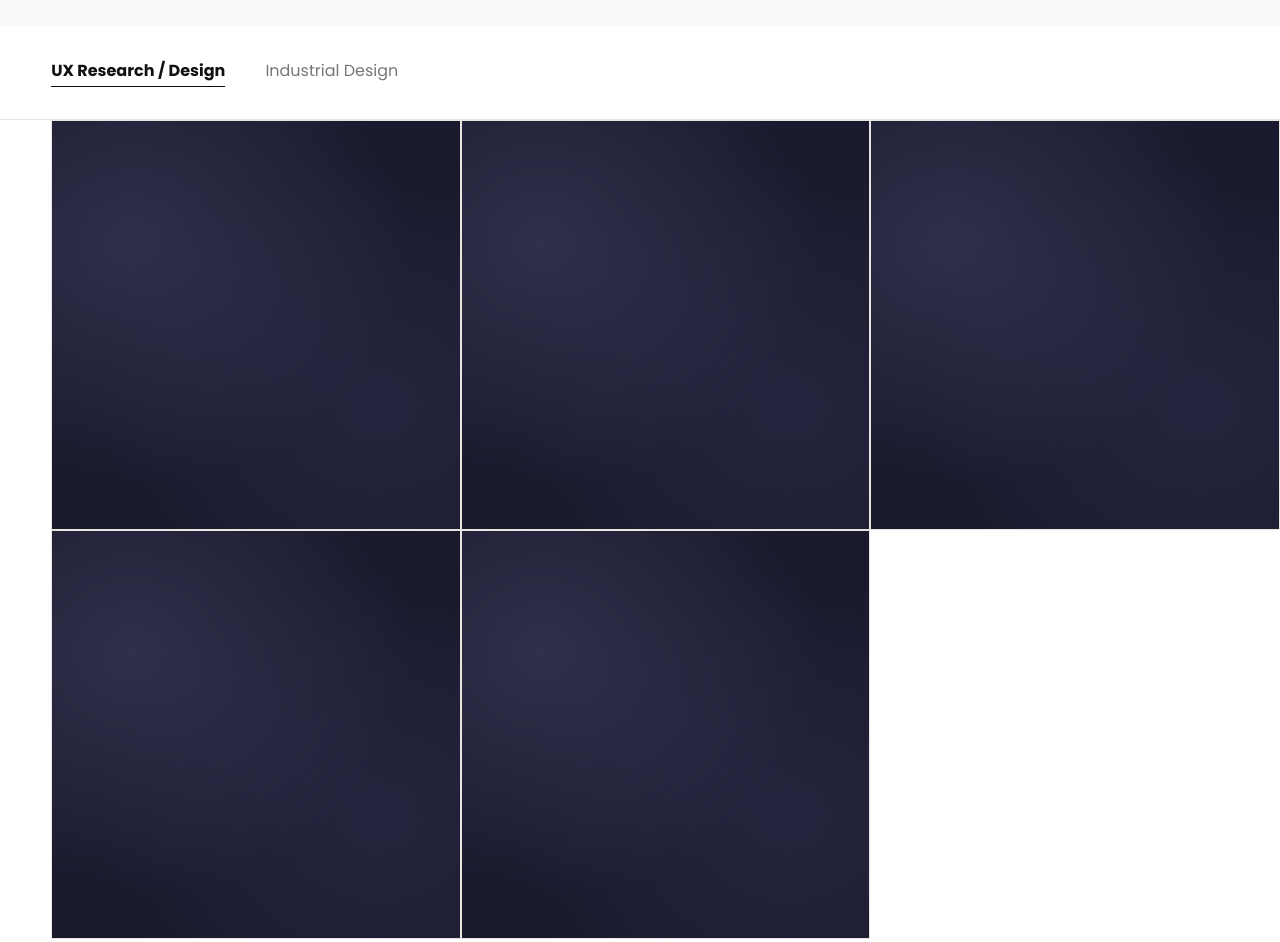
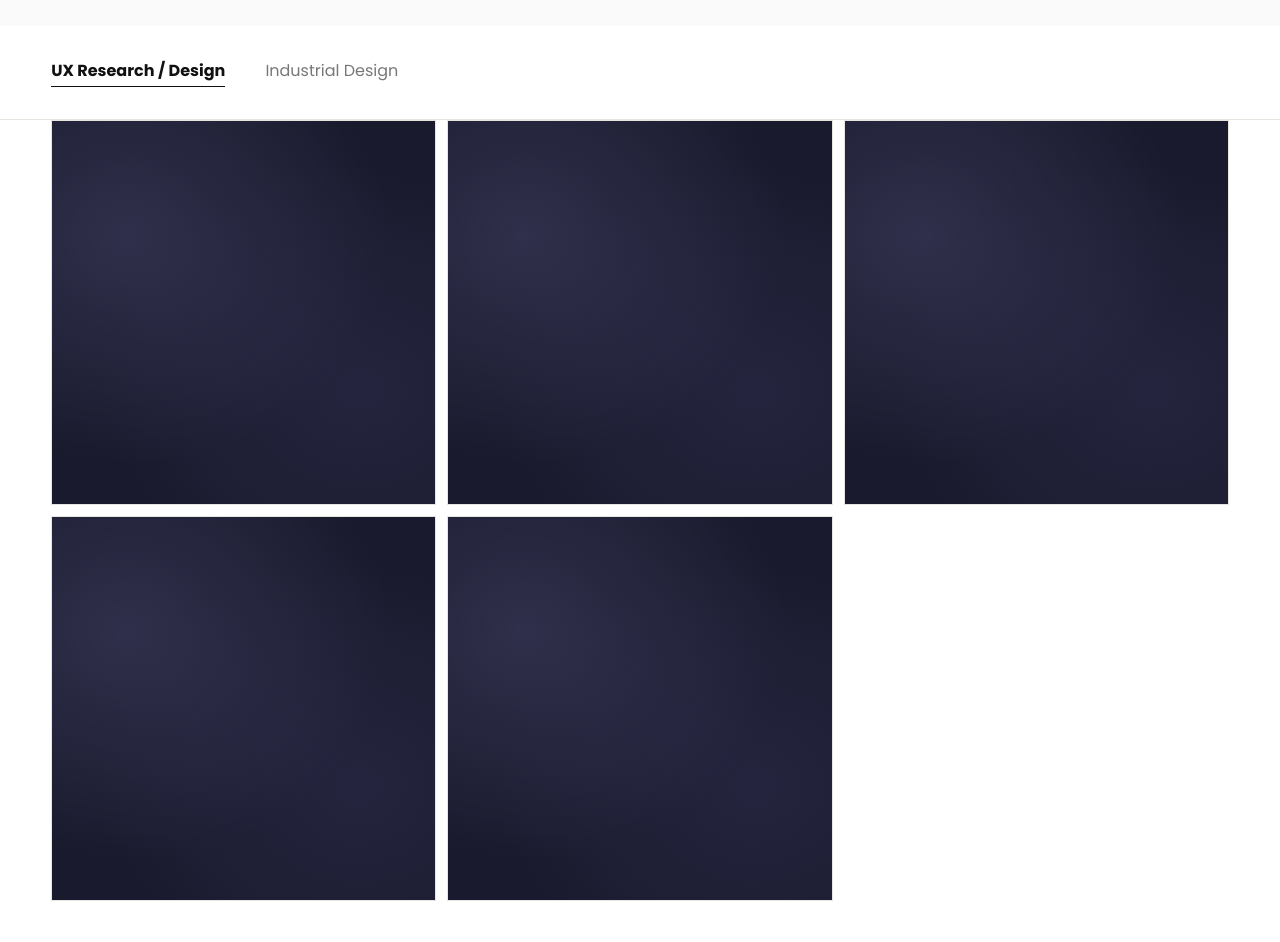
Before and after one commit to HBelassi/HBelassi.github.io, a plain HTML site: page index.html in a window 1280 px wide. Shown: the part 460-1402 px from the top of the page. Drawn offline with Linux system fonts and the light colour scheme.

Commit message:
padding like square space

```diff
--- a/style.css
+++ b/style.css
@@ -164,7 +164,8 @@ nav.scrolled {
   display: grid;
   grid-template-columns: repeat(3, 1fr);
   background: var(--bg-white);
-  padding-left: var(--gutter);
+padding: 0 var(--gutter);   /* adds right padding to match left */
+gap: 11px;                   /* adds 11px gap between all cards — matches Squarespace exactly */
 }
 
 .project-card {
```
